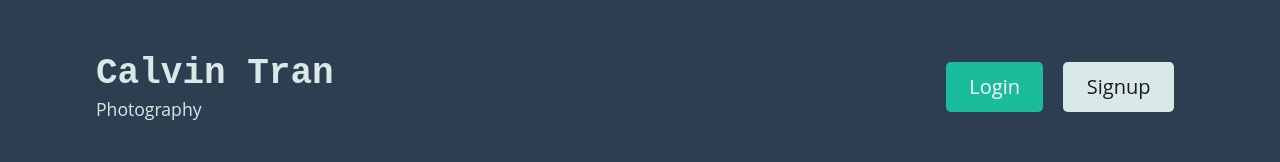
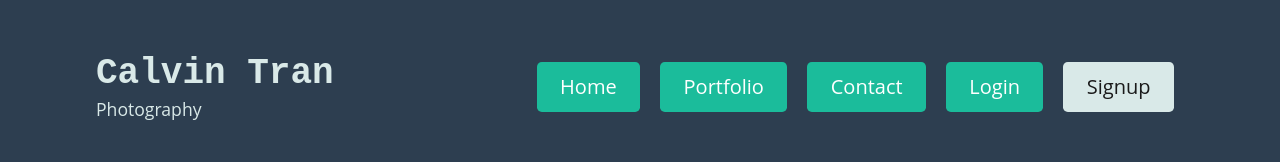
Before and after one commit to caltran117/Photography_Website, a React (Create React App) app in the folder client/: page / in a window 1280 px wide. Shown: the top 162 px of the page. Built offline with nearby package versions, Linux system fonts and the light colour scheme; no server answers.

Commit message:
typedef, removed required!

```diff
--- a/client/src/components/Header/index.js
+++ b/client/src/components/Header/index.js
@@ -20,7 +20,7 @@
         <div>
           {Auth.loggedIn() ? (
             <>
-              <Link className="btn btn-lg btn-info m-2" to="/me">
+              <Link className="btn btn-lg btn-info m-2" to="/">
                 {Auth.getProfile().data.username}'s profile
               </Link>
               <button className="btn btn-lg btn-light m-2" onClick={logout}>
@@ -29,6 +29,15 @@
             </>
           ) : (
             <>
+                          <Link className="btn btn-lg btn-info m-2" to="/login">
+                Home
+              </Link>
+              <Link className="btn btn-lg btn-info m-2" to="/login">
+                Portfolio
+              </Link>
+              <Link className="btn btn-lg btn-info m-2" to="/login">
+              Contact
+              </Link>
               <Link className="btn btn-lg btn-info m-2" to="/login">
                 Login
               </Link>
```
Also changed, not shown: 1 other file (tests, documents, lock files or other folders).
